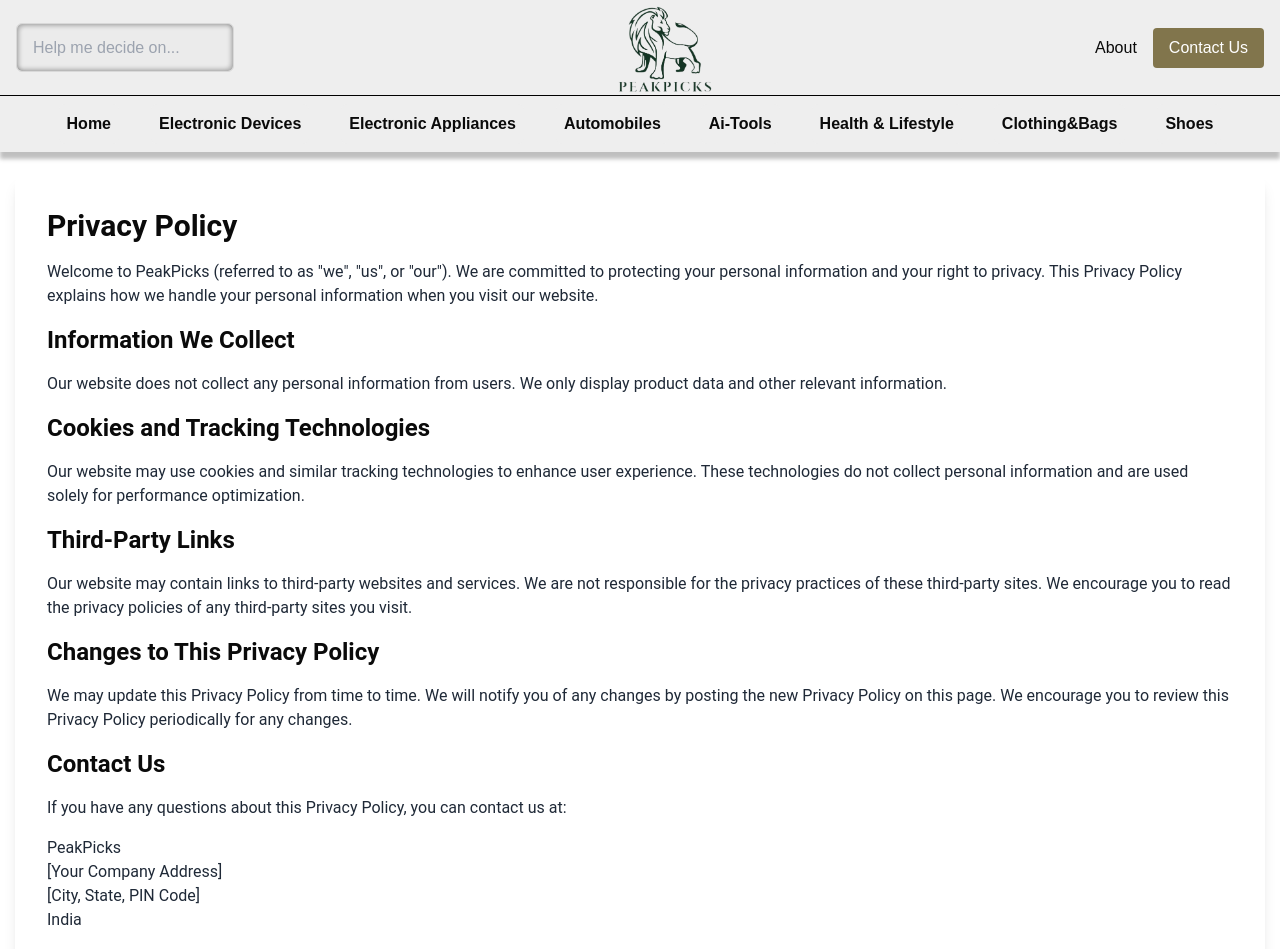
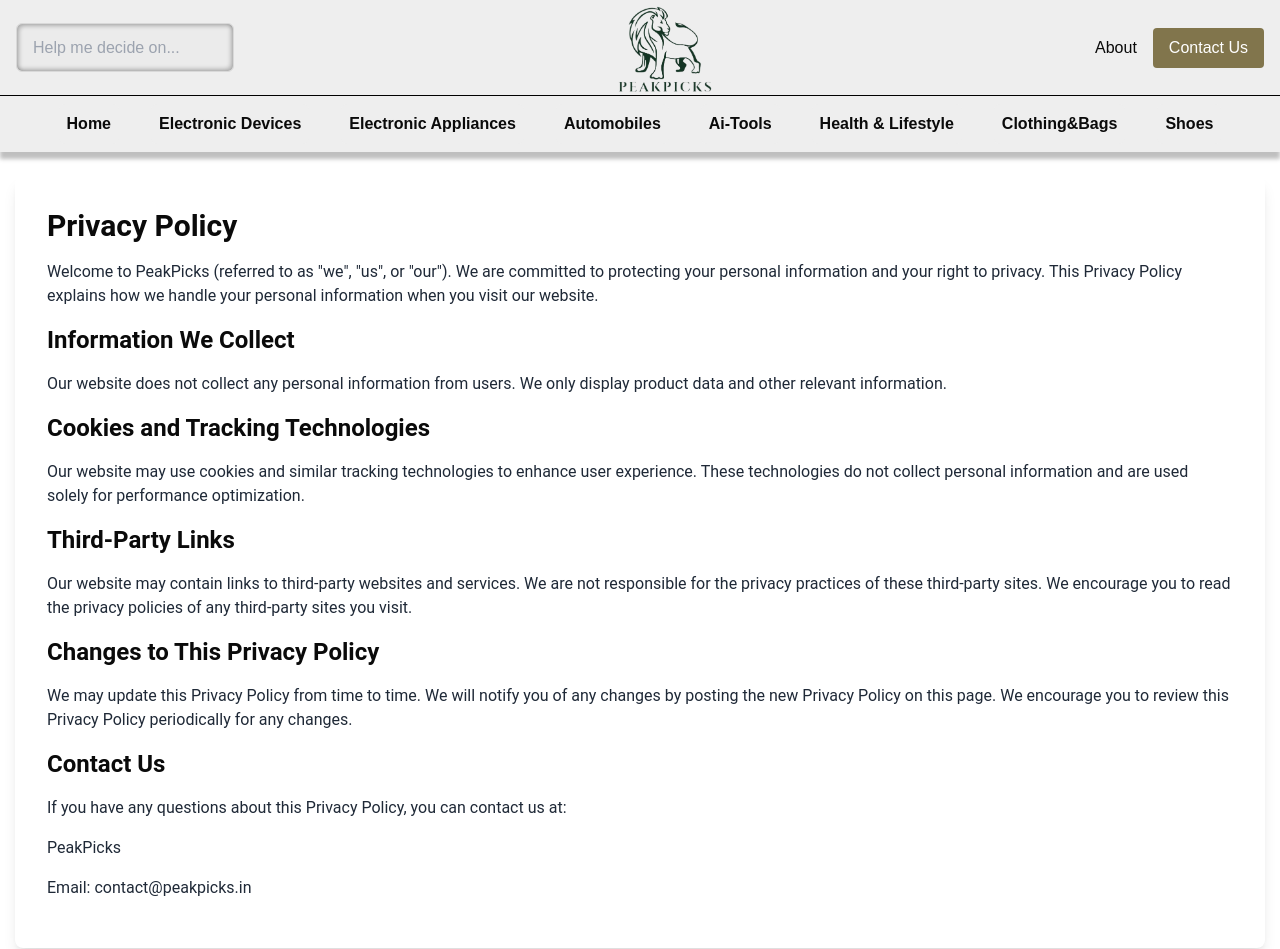
Before and after one commit to AyushSingh916/aff_marketing, a Next.js app: page /privacy in a window 1280 px wide. Shown: the top 949 px of the page. Built offline with nearby package versions, Linux system fonts and the light colour scheme.

Commit message:
changing policy

```diff
--- a/app/privacy/page.tsx
+++ b/app/privacy/page.tsx
@@ -36,15 +36,9 @@
         </p>
         <p className="text-gray-800 mb-4">
           PeakPicks
-          <br />
-          [Your Company Address]
-          <br />
-          [City, State, PIN Code]
-          <br />
-          India
         </p>
         <p className="text-gray-800 mb-4">
-          Email: [Your Email Address]
+          Email: contact@peakpicks.in
         </p>
       </div>
     </div>
--- a/app/terms/page.tsx
+++ b/app/terms/page.tsx
@@ -62,11 +62,6 @@
         <p className="text-gray-800 mb-4">
           These Terms constitute the entire agreement between PeakPicks and you in relation to your use of this website and supersede all prior agreements and understandings.
         </p>
-
-        <h2 className="text-2xl font-bold mb-4">Governing Law &amp; Jurisdiction</h2>
-        <p className="text-gray-800 mb-4">
-          These Terms will be governed by and interpreted in accordance with the laws of the State of [Your State], and you submit to the non-exclusive jurisdiction of the state and federal courts located in [Your State] for the resolution of any disputes.
-        </p>
       </div>
     </div>
   );
```
